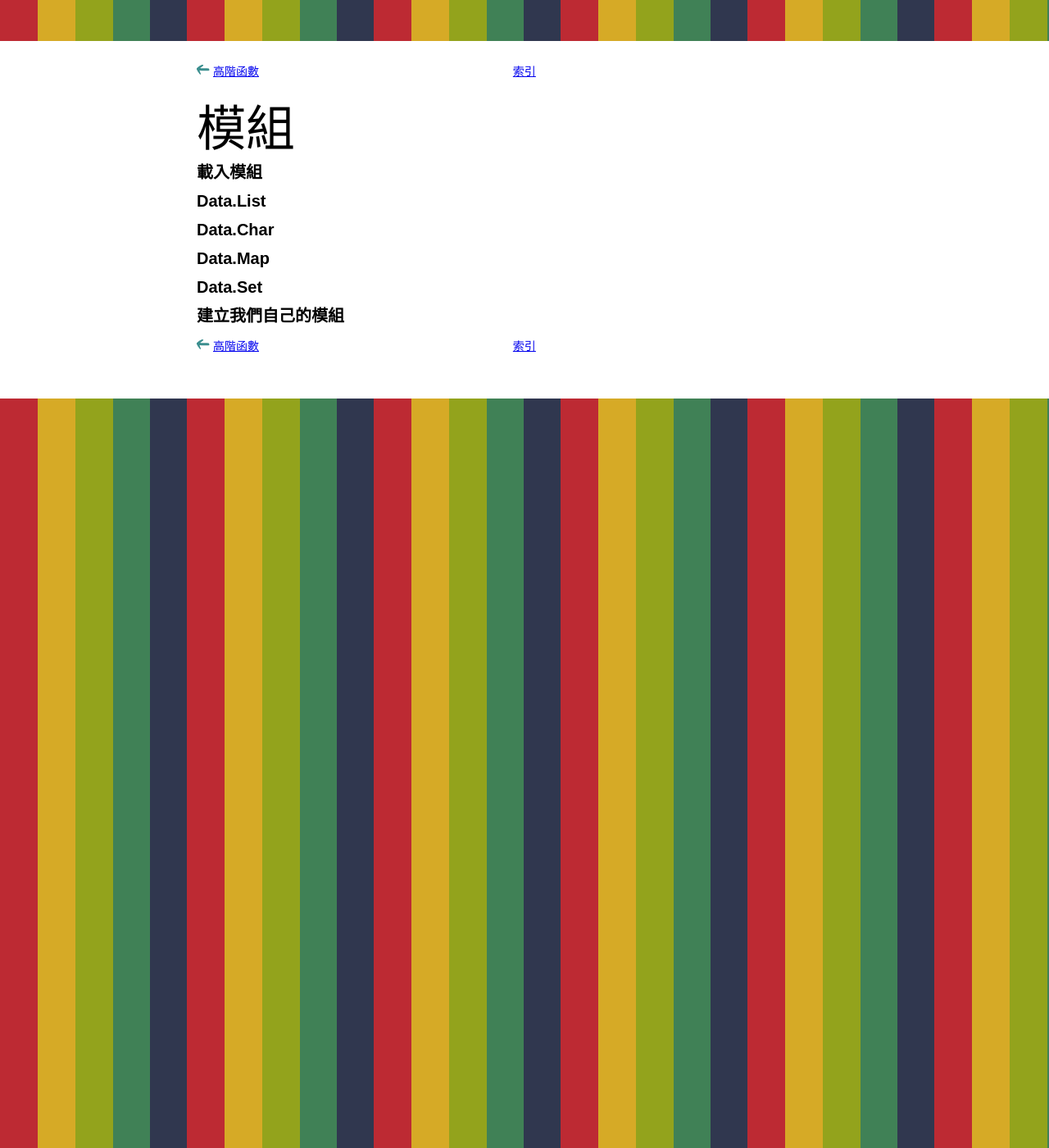
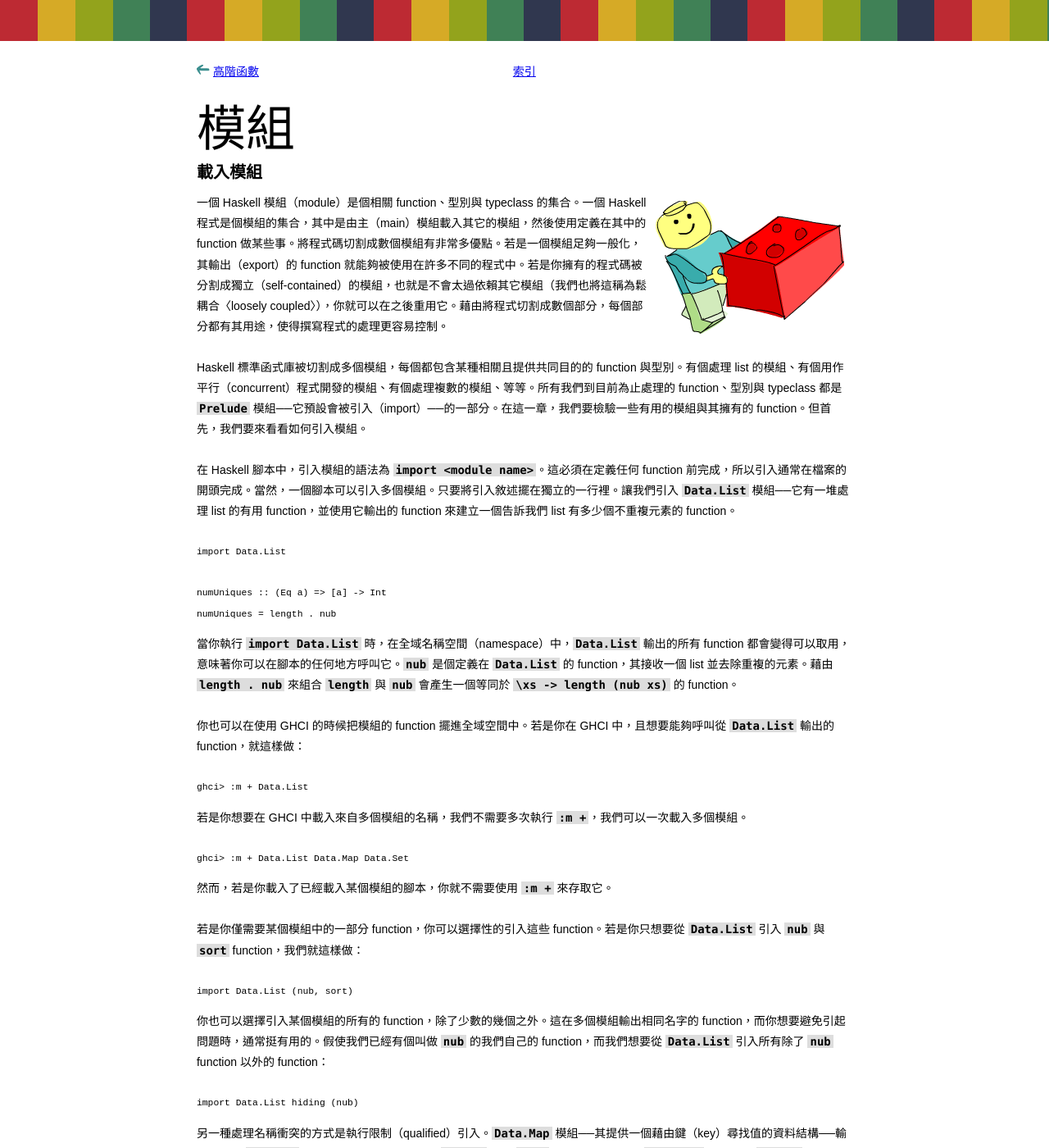
Before and after one commit to jason2506/lyah.zh-tw, a Jekyll site: the page built from modules/index.md, in a window 1280 px wide and 1400 px high. Shown: the whole window at 82% size. Built offline with Jekyll 4.4.1, drawn with Linux system fonts in a browser that asks for light colours; Markdown is read by kramdown in place of the engine named in the settings; some of the changed text lies outside the part shown.

Commit message:
Translate first section in Chapter 7.

```diff
--- a/modules/index.md
+++ b/modules/index.md
@@ -8,6 +8,66 @@ prev:
 
 ## <a name="loading-modules">載入模組</a>
 
+<img src="img/modules.png" alt="modules" style="float:right" />
+一個 Haskell 模組（module）是個相關 function、型別與 typeclass 的集合。一個 Haskell 程式是個模組的集合，其中是由主（main）模組載入其它的模組，然後使用定義在其中的 function 做某些事。將程式碼切割成數個模組有非常多優點。若是一個模組足夠一般化，其輸出（export）的 function 就能夠被使用在許多不同的程式中。若是你擁有的程式碼被分割成獨立（self-contained）的模組，也就是不會太過依賴其它模組（我們也將這稱為鬆耦合〈loosely coupled〉），你就可以在之後重用它。藉由將程式切割成數個部分，每個部分都有其用途，使得撰寫程式的處理更容易控制。
+
+Haskell 標準函式庫被切割成多個模組，每個都包含某種相關且提供共同目的的 function 與型別。有個處理 list 的模組、有個用作平行（concurrent）程式開發的模組、有個處理複數的模組、等等。所有我們到目前為止處理的 function、型別與 typeclass 都是 `Prelude` 模組──它預設會被引入（import）──的一部分。在這一章，我們要檢驗一些有用的模組與其擁有的 function。但首先，我們要來看看如何引入模組。
+
+在 Haskell 腳本中，引入模組的語法為 `import <module name>`。這必須在定義任何 function 前完成，所以引入通常在檔案的開頭完成。當然，一個腳本可以引入多個模組。只要將引入敘述擺在獨立的一行裡。讓我們引入 `Data.List` 模組──它有一堆處理 list 的有用 function，並使用它輸出的 function 來建立一個告訴我們 list 有多少個不重複元素的 function。
+
+<pre name="code" class="haskell:hs">
+import Data.List
+
+numUniques :: (Eq a) => [a] -> Int
+numUniques = length . nub
+</pre>
+
+當你執行 `import Data.List` 時，在全域名稱空間（namespace）中，`Data.List` 輸出的所有 function 都會變得可以取用，意味著你可以在腳本的任何地方呼叫它。`nub` 是個定義在 `Data.List` 的 function，其接收一個 list 並去除重複的元素。藉由 `length . nub` 來組合 `length` 與 `nub` 會產生一個等同於 `\xs -> length (nub xs)` 的 function。
+
+你也可以在使用 GHCI 的時候把模組的 function 擺進全域空間中。若是你在 GHCI 中，且想要能夠呼叫從 `Data.List` 輸出的 function，就這樣做：
+
+<pre name="code" class="haskell:ghci">
+ghci> :m + Data.List
+</pre>
+
+若是你想要在 GHCI 中載入來自多個模組的名稱，我們不需要多次執行 `:m +`，我們可以一次載入多個模組。
+
+<pre name="code" class="haskell:ghci">
+ghci> :m + Data.List Data.Map Data.Set
+</pre>
+
+然而，若是你載入了已經載入某個模組的腳本，你就不需要使用 `:m +` 來存取它。
+
+若是你僅需要某個模組中的一部分 function，你可以選擇性的引入這些 function。若是你只想要從 `Data.List` 引入 `nub` 與 `sort` function，我們就這樣做：
+
+<pre name="code" class="haskell:hs">
+import Data.List (nub, sort)
+</pre>
+
+你也可以選擇引入某個模組的所有的 function，除了少數的幾個之外。這在多個模組輸出相同名字的 function，而你想要避免引起問題時，通常挺有用的。假使我們已經有個叫做 `nub` 的我們自己的 function，而我們想要從 `Data.List` 引入所有除了 `nub` function 以外的 function：
+
+<pre name="code" class="haskell:hs">
+import Data.List hiding (nub)
+</pre>
+
+另一種處理名稱衝突的方式是執行限制（qualified）引入。`Data.Map` 模組──其提供一個藉由鍵（key）尋找值的資料結構──輸出一堆與 `Prelude` 相同名稱的 function，像是 `filter` 或是 `null`。所以當我們引入 `Data.Map` 然後呼叫 `filter` 的時候，Haskell 無法知道要用哪個 function。以下是我們如何解決這個問題：
+
+<pre name="code" class="haskell:hs">
+import qualified Data.Map
+</pre>
+
+這使得：若是我們想要參照（reference）`Data.Map` 的 `filter` function，我們必須執行 `Data.Map.filter`，而 `filter` 仍然指到我們都熟知喜愛的一般 `filter`。但是在每個來自此模組的 function 前面都要加上 `Data.Map` 有些令人厭煩。這就是我什麼我們可以將限制引入取個比較短的名字：
+
+<pre name="code" class="haskell:hs">
+import qualified Data.Map as M
+</pre>
+
+現在，要參照 `Data.Map` 的 `filter` function，我們只需要用 `M.filter`。
+
+使用[這個方便的參考手冊](http://www.haskell.org/ghc/docs/latest/html/libraries/)來看看哪些模組在標準函式庫中。拾取新的 Haskell 知識的偉大途徑，即是點開標準函式庫參考手冊，並瀏覽模組與其 function。你也可以看看每個模組的 Haskell 原始碼。閱讀某些模組的原始碼是學習 Haskell 與得到實際體會的非常好的方式。
+
+要搜尋 function 或是尋找其所在，就使用 [Hoogle](http://haskell.org/hoogle)。這是個非常棒的 Haskell 搜尋引擎，你可以透過名稱、模組名稱、甚或是型別簽名來搜尋。
+
 ## <a name="data-list">Data.List</a>
 
 ## <a name="data-char">Data.Char</a>
```
Also changed, not shown: img/modules.png (added).
